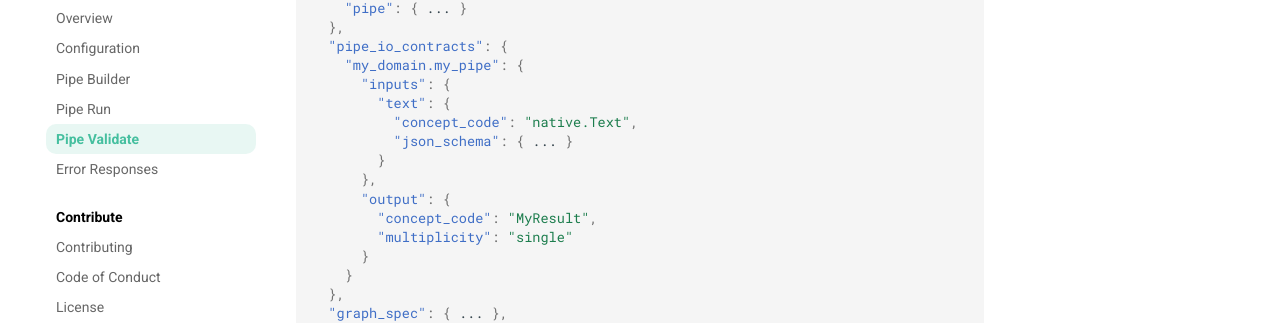
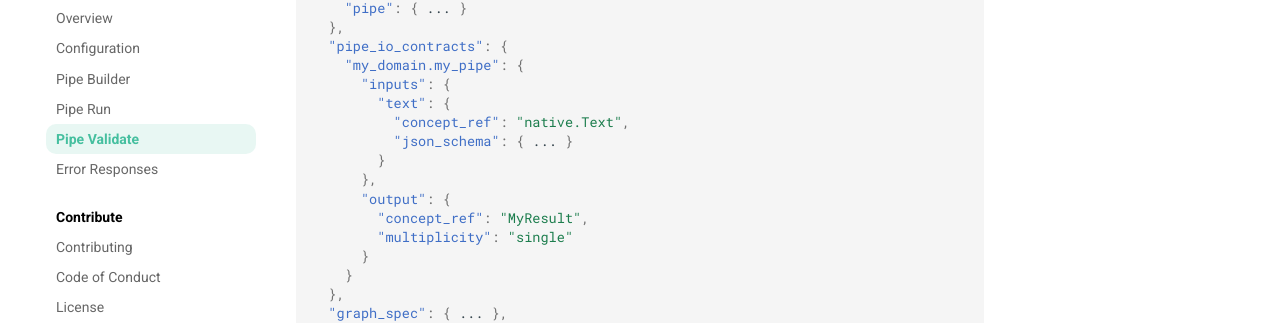
Before and after one commit to Pipelex/pipelex-api, an MkDocs documentation site: the page built from docs/pipe-validate.md, in a window 1280 px wide and 900 px high, scrolled down 810 px. Shown: the part 147-470 px from the top of the window. Built offline with MkDocs 1.6.1 and Material for MkDocs 9.7.7, drawn with Linux system fonts in a browser that asks for light colours; comment, search, counter and statistics services are not loaded.

Commit message:
docs(validate): pipe_io_contracts example concept_code → concept_ref
The /v1/validate success-response example in the human docs still showed the
old concept_code field for inputs + output; align it with the renamed wire
shape (OpenAPI artifact + tests already updated).

Co-Authored-By: Claude Opus 4.8 (1M context) <noreply@anthropic.com>

```diff
--- a/docs/pipe-validate.md
+++ b/docs/pipe-validate.md
@@ -34,12 +34,12 @@ The success envelope is the canonical Pipelex validation report — the exact sa
     "my_domain.my_pipe": {
       "inputs": {
         "text": {
-          "concept_code": "native.Text",
+          "concept_ref": "native.Text",
           "json_schema": { ... }
         }
       },
       "output": {
-        "concept_code": "MyResult",
+        "concept_ref": "MyResult",
         "multiplicity": "single"
       }
     }
```
